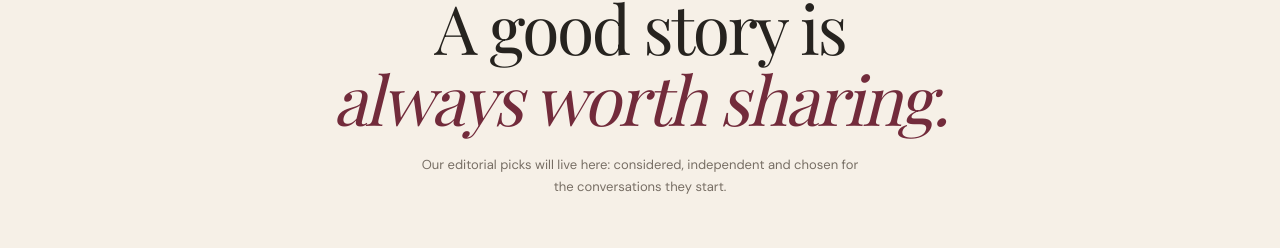
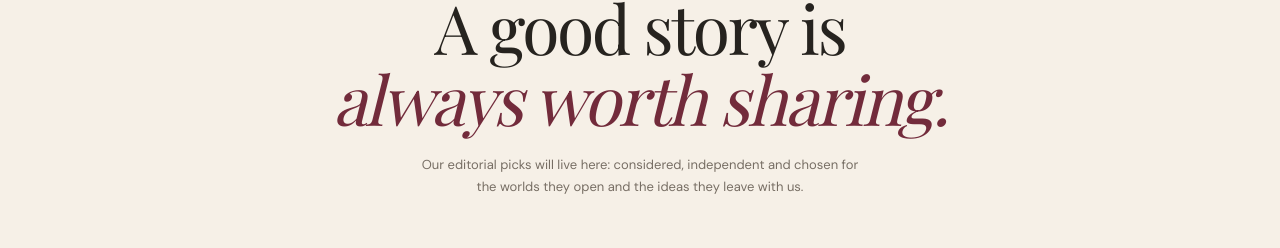
Before and after one commit to merit-gold/better-book-club, a plain HTML site: page index.html in a window 1280 px wide. Shown: the part 2670-2918 px from the top of the page. Drawn offline with nearby package versions, Linux system fonts and the light colour scheme.

Commit message:
Refine homepage editorial wording

```diff
--- a/index.html
+++ b/index.html
@@ -108,7 +108,7 @@
         <div class="simple-heading reveal">
           <p class="eyebrow">Worth discovering</p>
           <h2 id="worth-list-heading">A good story is<br><em>always worth sharing.</em></h2>
-          <p>Our editorial picks will live here: considered, independent and chosen for the conversations they start.</p>
+          <p>Our editorial picks will live here: considered, independent and chosen for the worlds they open and the ideas they leave with us.</p>
         </div>
         <div class="coming-strip reveal">
           <div class="coming-number">01</div>
```
